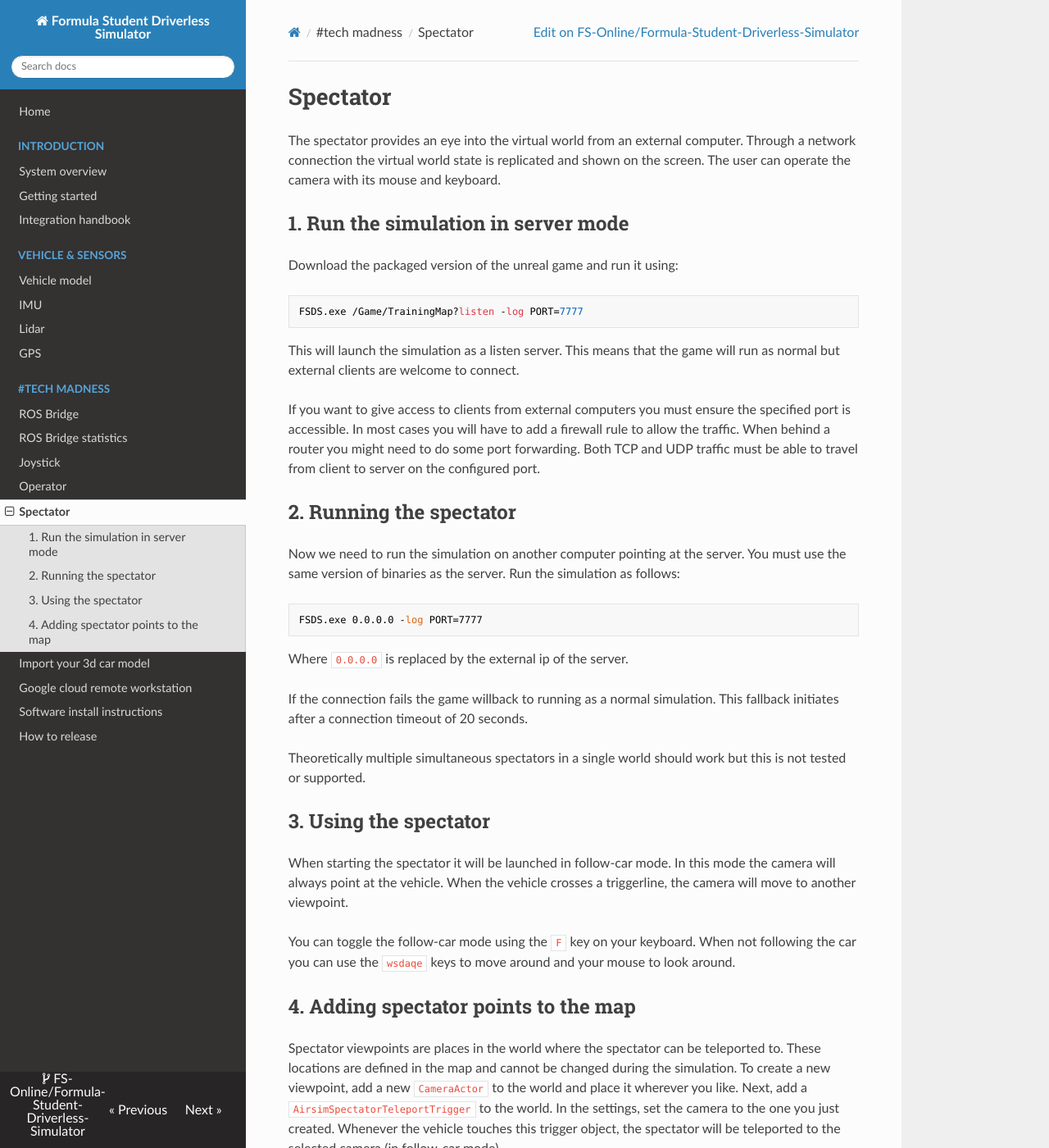
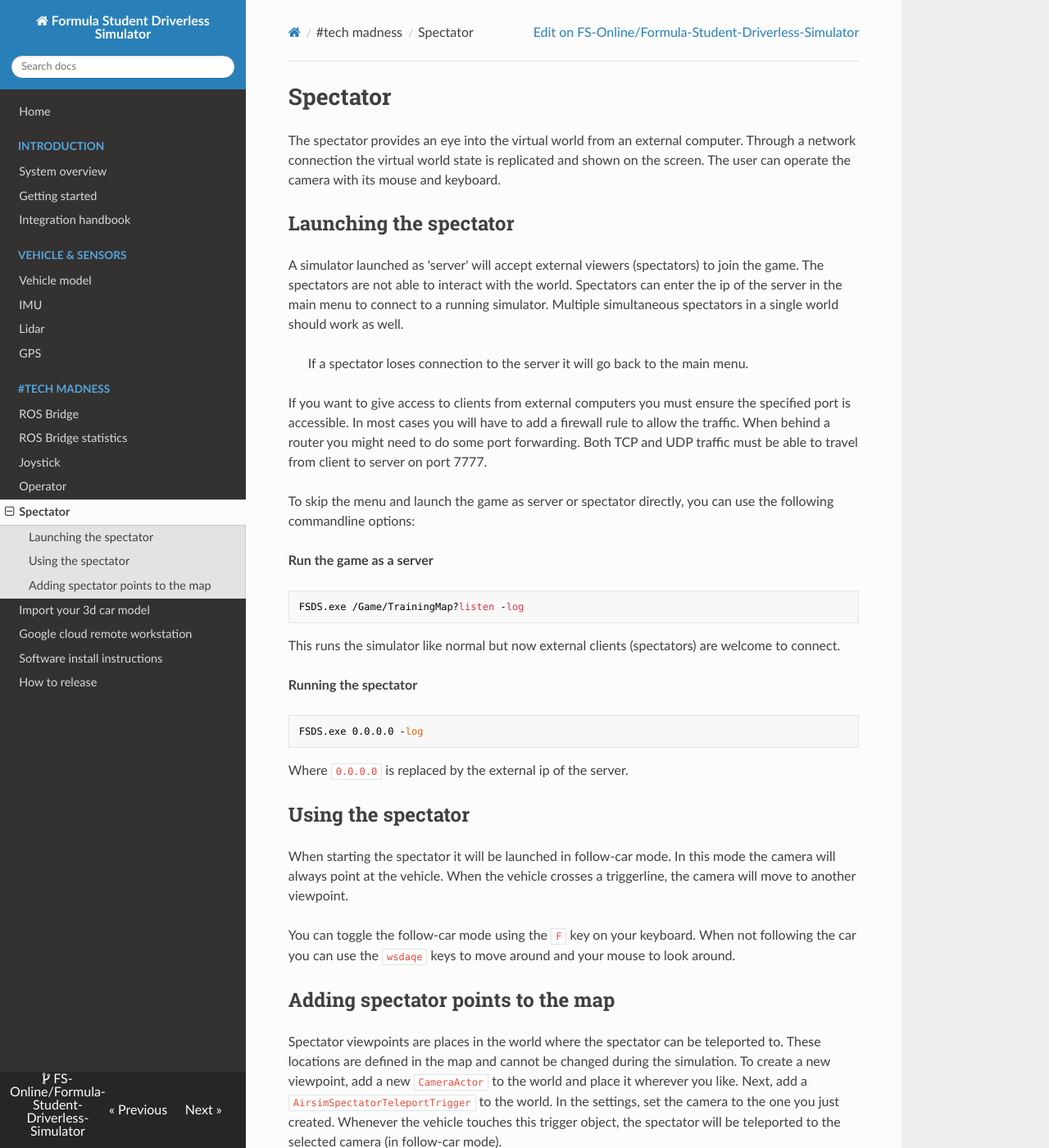
Before and after one commit to FS-Driverless/Formula-Student-Driverless-Simulator, an MkDocs documentation site: the page built from docs/spectator.md, in a window 1280 px wide and 1400 px high. Shown: the whole window at 82% size. Built offline with MkDocs 1.6.1, drawn with Linux system fonts in a browser that asks for light colours; nearby versions of some CDN libraries; comment, search, counter and statistics services are not loaded.

Commit message:
Add main menu

````diff
--- a/docs/spectator.md
+++ b/docs/spectator.md
@@ -3,35 +3,37 @@ The spectator provides an eye into the virtual world from an external computer.
 Through a network connection the virtual world state is replicated and shown on the screen.
 The user can operate the camera with its mouse and keyboard.
 
-## 1. Run the simulation in server mode
-Download the packaged version of the unreal game and run it using:
-```
-FSDS.exe /Game/TrainingMap?listen -log PORT=7777
-```
-This will launch the simulation as a listen server.
-This means that the game will run as normal but external clients are welcome to connect.
+## Launching the spectator
+
+A simulator launched as 'server' will accept external viewers (spectators) to join the game.
+The spectators are not able to interact with the world.
+Spectators can enter the ip of the server in the main menu to connect to a running simulator.
+Multiple simultaneous spectators in a single world should work as well.
+
+> If a spectator loses connection to the server it will go back to the main menu.
 
 If you want to give access to clients from external computers you must ensure the specified port is accessible.
 In most cases you will have to add a firewall rule to allow the traffic.
 When behind a router you might need to do some port forwarding.
-Both TCP and UDP traffic must be able to travel from client to server on the configured port.
+Both TCP and UDP traffic must be able to travel from client to server on port 7777.
 
-## 2. Running the spectator
-Now we need to run the simulation on another computer pointing at the server.
-You must use the same version of binaries as the server.
-Run the simulation as follows:
+To skip the menu and launch the game as server or spectator directly, you can use the following commandline options:
 
+**Run the game as a server**
 ```
-FSDS.exe 0.0.0.0 -log PORT=7777
+FSDS.exe /Game/TrainingMap?listen -log
+```
+This runs the simulator like normal but now external clients (spectators) are welcome to connect.
+
+
+**Running the spectator**
+```
+FSDS.exe 0.0.0.0 -log
 ```
 Where `0.0.0.0` is replaced by the external ip of the server.
 
-If the connection fails the game willback to running as a normal simulation.
-This fallback initiates after a connection timeout of 20 seconds.
 
-Theoretically multiple simultaneous spectators in a single world should work but this is not tested or supported.
-
-## 3. Using the spectator
+## Using the spectator
 
 When starting the spectator it will be launched in follow-car mode.
 In this mode the camera will always point at the vehicle.
@@ -40,7 +42,7 @@ When the vehicle crosses a triggerline, the camera will move to another viewpoin
 You can toggle the follow-car mode using the `F` key on your keyboard.
 When not following the car you can use the `wsdaqe` keys to move around and your mouse to look around.
 
-## 4. Adding spectator points to the map
+## Adding spectator points to the map
 Spectator viewpoints are places in the world where the spectator can be teleported to.
 These locations are defined in the map and cannot be changed during the simulation.
 To create a new viewpoint, add a new `CameraActor` to the world and place it wherever you like.
````
Also changed, not shown: 12 other files.
